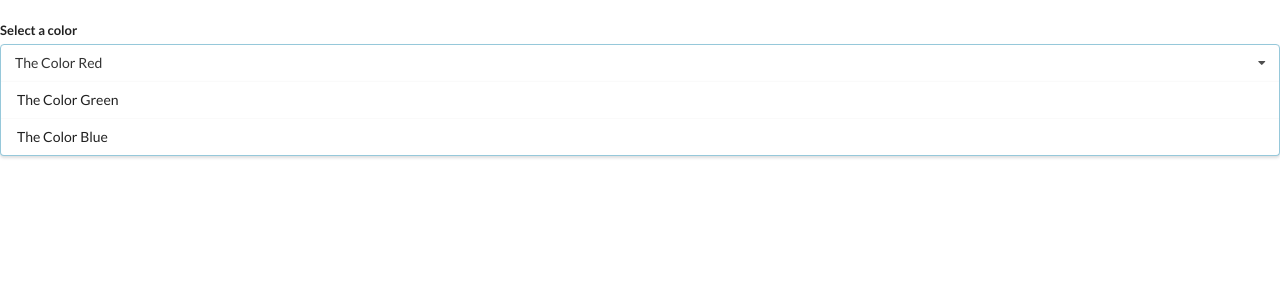
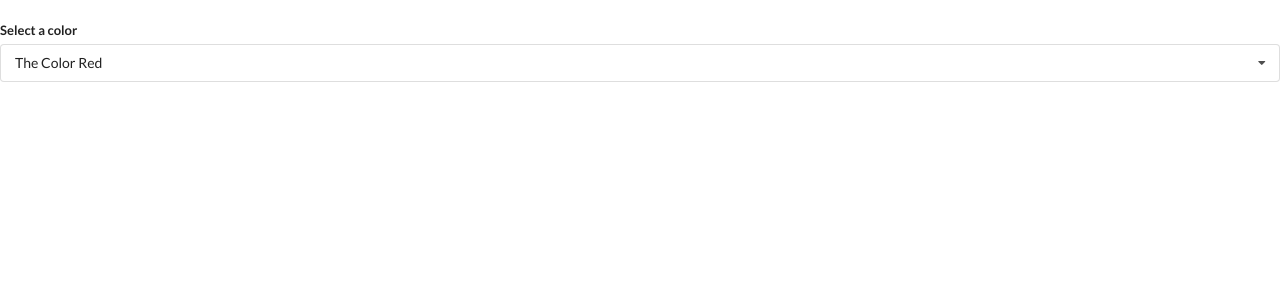
Before and after one commit to AshutoshGowardhan/react-widgets, a React (Create React App) app: page / in a window 1280 px wide. Shown: the top 300 px of the page. Built offline with nearby package versions, Linux system fonts and the light colour scheme.

Commit message:
dynamically chnaging the classes

```diff
--- a/src/components/Dropdown.js
+++ b/src/components/Dropdown.js
@@ -1,6 +1,7 @@
-import React from 'react';
+import React, {useState} from 'react';
 
 const Dropdown = ({options, selected, onSelectedChange}) => {
+    const [open, setOpen] = useState(false);
     const renderedOptions = options.map((options)=> {
         if(options.value === selected.value) {
             return null;
@@ -17,10 +18,12 @@
         <div className="ui form">
             <div className="field">
                 <label className="label">Select a color</label>
-                <div className="ui selection dropdown visible active">
+                <div
+                onClick={()=> setOpen(!open)}
+                className={`ui selection dropdown ${open ? "visible active" : ''}`}>
                     <i className="dropdown icon"></i>
                     <div className="text">{selected.label}</div>
-                    <div className="menu visible transition">
+                    <div className={`menu ${open ? "visible transition" : ''}`}>
                         {renderedOptions}
                     </div>
                 </div>
```
